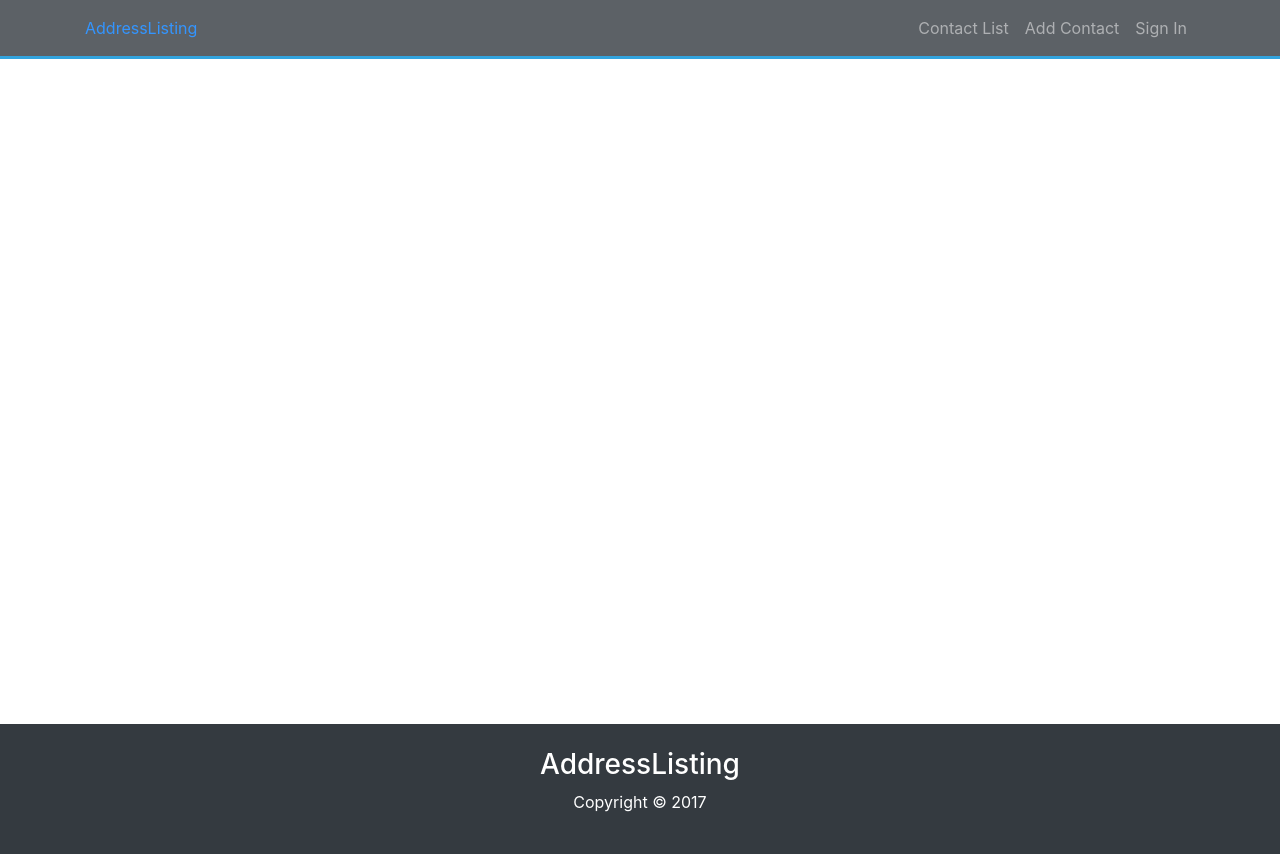
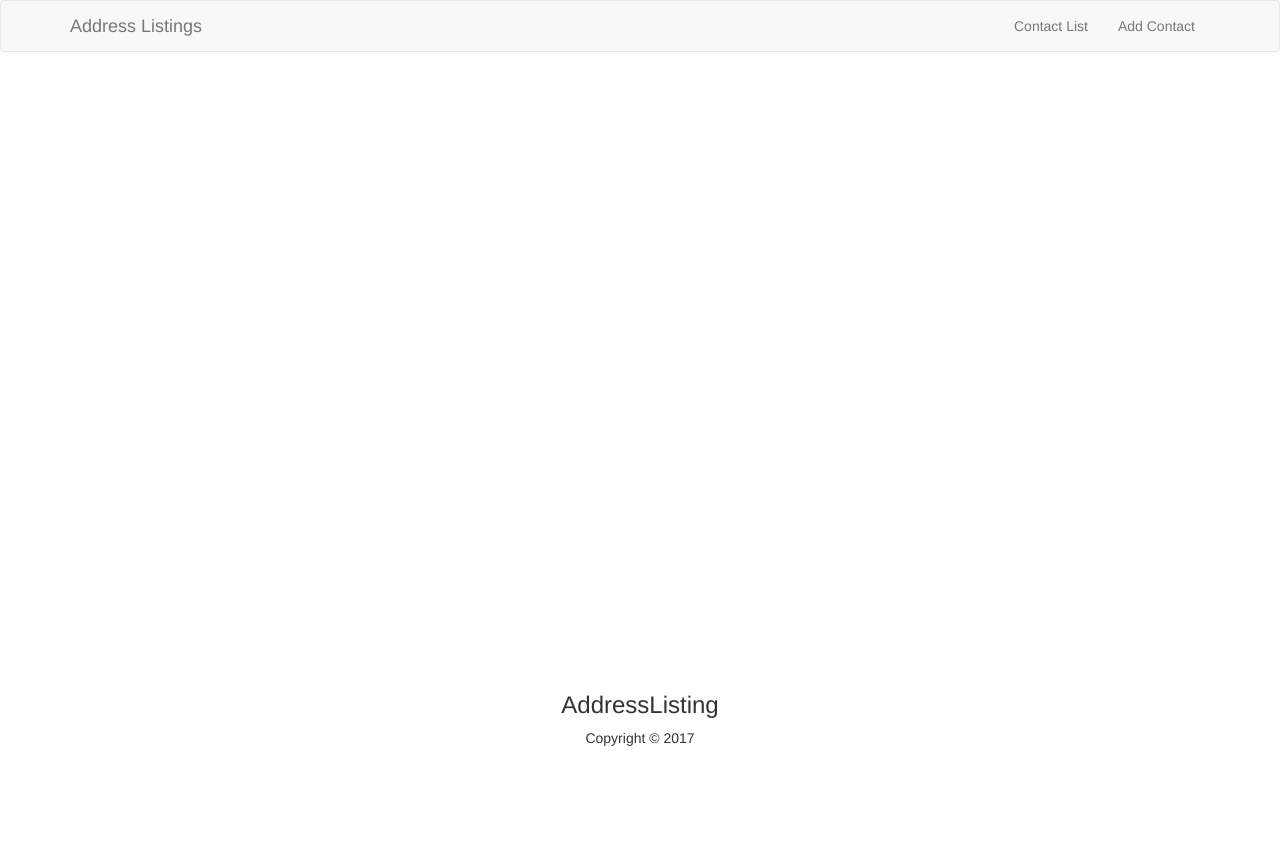
Before and after one commit to Anuoluwa/django-address-listing, a Django app: page /contacts/ in a window 1280 px wide. After the commit the page ends 746 px from the top, so only its background shows below. Run offline with Django 3.2, Linux system fonts and the light colour scheme; some libraries are stand-ins or nearby versions.

Commit message:
Fix: fix create form and home page with Bootstrap 3

```diff
--- a/address_listing/settings.py
+++ b/address_listing/settings.py
@@ -38,6 +38,8 @@ INSTALLED_APPS = [
     'django.contrib.messages',
     'django.contrib.staticfiles',
     'contacts.apps.ContactsConfig',
+    'bootstrap3',
+    'django_tables2',
 ]
 
 MIDDLEWARE = [
@@ -63,6 +65,7 @@ TEMPLATES = [
                 'django.template.context_processors.request',
                 'django.contrib.auth.context_processors.auth',
                 'django.contrib.messages.context_processors.messages',
+                'django.template.context_processors.request',
             ],
         },
     },
--- a/contacts/templates/index.html
+++ b/contacts/templates/index.html
@@ -1,108 +1,57 @@
-<<!DOCTYPE html>
+
+<!DOCTYPE html>
 <html lang="en">
-
 <head>
   <meta charset="UTF-8">
   <meta name="viewport" content="width=device-width, initial-scale=1.0">
   <meta http-equiv="X-UA-Compatible" content="ie=edge">
-    <title>Address Listing App</title>
-    <link href="https://maxcdn.bootstrapcdn.com/font-awesome/4.7.0/css/font-awesome.min.css" rel="stylesheet" integrity="sha384-wvfXpqpZZVQGK6TAh5PVlGOfQNHSoD2xbE+QkPxCAFlNEevoEH3Sl0sibVcOQVnN" crossorigin="anonymous">
-    <link rel="stylesheet" href="https://maxcdn.bootstrapcdn.com/bootstrap/4.0.0-beta.2/css/bootstrap.min.css" integrity="sha384-PsH8R72JQ3SOdhVi3uxftmaW6Vc51MKb0q5P2rRUpPvrszuE4W1povHYgTpBfshb" crossorigin="anonymous">
+  <title>Address Listing</title>
+  {# Load the tag library #}
+  {% load bootstrap3 %}
 
+  {# Load CSS and JavaScript #}
+  {% bootstrap_css %}
+  {% bootstrap_javascript %}
 
-  <style>
-      .navbar {
-        border-bottom: #008ed6 3px solid;
-        opacity: 0.8;
+  {# Display django.contrib.messages as Bootstrap alerts #}
+  {% bootstrap_messages %}
 
-      }
+</head>
+<body>
+  <nav class="navbar navbar-default">
+  <div class="container">
+    <!-- Brand and toggle get grouped for better mobile display -->
+    <div class="navbar-header">
+      <a class="navbar-brand" href="#">Address Listings</a>
+    </div>
 
-      .view-inner{
-            padding-top: 100px;
-      }
+    <!-- Collect the nav links, forms, and other content for toggling -->
+    <div class="collapse navbar-collapse" id="bs-example-navbar-collapse-1">
 
-
-
-      body {
-        background: white-smoke;
-        color: #fff;
-
-      }
-
-      .navbar {
-        border-bottom: #008ed6 3px solid;
-        opacity: 0.8;
-
-      }
-
-      footer {
-        margin-top: 600px;
-      }
-    </style>
-  </head>
-
-  <body>
-    <!-- Navbar  -->
-    <nav class="navbar navbar-expand-sm bg-dark navbar-dark fixed-top">
-      <div class="container">
-        <a href=="{% url 'index' %}" class="navabr-brand">AddressListing</a>
-        <button class="navbar-toggler" data-toggle="collapse" data-target="#navbarCollapse">
-                <span class="navbar-toggler-icon"></span>
-            </button>
-        <div class="collapse navbar-collapse" id="navbarCollapse">
-          <ul class="navbar-nav ml-auto">
-            <li class="nav-item">
-              <a href="{% url 'contacts' %}" class=" nav-link">Contact List</a>
-            </li>
-            <li class="nav-item">
-              <a href= "{% url 'contact_create' %} " class=" nav-link">Add Contact</a>
-            </li>
-            <li class="nav-item">
-              <a href="" class=" nav-link">Sign In</a>
-            </li>
+      <ul class="nav navbar-nav navbar-right">
+        <li><a href="{% url 'contacts' %}">Contact List</a></li>
+        <li><a href="{% url 'contact_create' %}">Add Contact</a></li>
       </ul>
-        </div>
-      </div>
+    </div><!-- /.navbar-collapse -->
+  </div><!-- /.container-fluid -->
 </nav>
 
-<div class="view-inner">
+  <div class="container">
+    <!-- <div class="jumbotron">
+    <h1>Adress Listing Django app</h1>
+    <p></p>
+    <p><a class="btn btn-primary btn-lg" href="#" role="button">Learn more</a></p>
+    </div> -->
+    <div>
+        {% block content %} <!-- default content text (typically empty) --> {% endblock %}
+    </div>
 
-  {% block content %} <!-- default content text (typically empty) --> {% endblock %}
 
   </div>
 
 
-    <!-- Pagination  -->
-{% block pagination %}
-  {% if is_paginated %}
-      <div class="pagination">
-          <span class="page-links">
-              {% if page_obj.has_previous %}
-                  <a href="{{ request.path }}?page={{ page_obj.previous_page_number }}">previous</a>
-              {% endif %}
-              <span class="page-current">
-                  Page {{ page_obj.number }} of {{ page_obj.paginator.num_pages }}.
-              </span>
-              {% if page_obj.has_next %}
-                  <a href="{{ request.path }}?page={{ page_obj.next_page_number }}">next</a>
-              {% endif %}
-          </span>
-      </div>
-  {% endif %}
-{% endblock %}
 
-
-
-
-
-    <script src="https://maxcdn.bootstrapcdn.com/bootstrap/4.0.0-beta.2/js/bootstrap.min.js" integrity="sha384-alpBpkh1PFOepccYVYDB4do5UnbKysX5WZXm3XxPqe5iKTfUKjNkCk9SaVuEZflJ" crossorigin="anonymous"></script>
-    <script src="https://code.jquery.com/jquery-3.2.1.slim.min.js" integrity="sha384-KJ3o2DKtIkvYIK3UENzmM7KCkRr/rE9/Qpg6aAZGJwFDMVNA/GpGFF93hXpG5KkN" crossorigin="anonymous"></script>
-    <script src="https://cdnjs.cloudflare.com/ajax/libs/popper.js/1.12.3/umd/popper.min.js" integrity="sha384-vFJXuSJphROIrBnz7yo7oB41mKfc8JzQZiCq4NCceLEaO4IHwicKwpJf9c9IpFgh" crossorigin="anonymous"></script>
-
-  </body>
-
-
-  <footer class="bg-dark">
+    <footer class="footer" style=" margin-top: 600px;">
       <div class="container">
       <div class="row">
         <div class="col text-center">
@@ -112,7 +61,8 @@
           </div>
         </div>
       </div>
-    </div>
     </footer>
 
+
+</body>
 </html>
--- a/contacts/views.py
+++ b/contacts/views.py
@@ -35,3 +35,5 @@ class ContactDelete(DeleteView):
         a URL to a class-based view attribute.
     """
     success_url = reverse_lazy('contacts')
+def list(request):
+    return render(request, 'contacts/contaact_list.html', {'list': Contact.objects.all()})
```
Also changed, not shown: contacts/templates/contacts/contact_detail.html (+25 -7 lines), contacts/templates/contacts/contact_form.html (+37 -2 lines), contacts/templates/contacts/contact_list.html (+17 -4 lines), db.sqlite3. Lines whose indentation alone changed are shown as unchanged.
